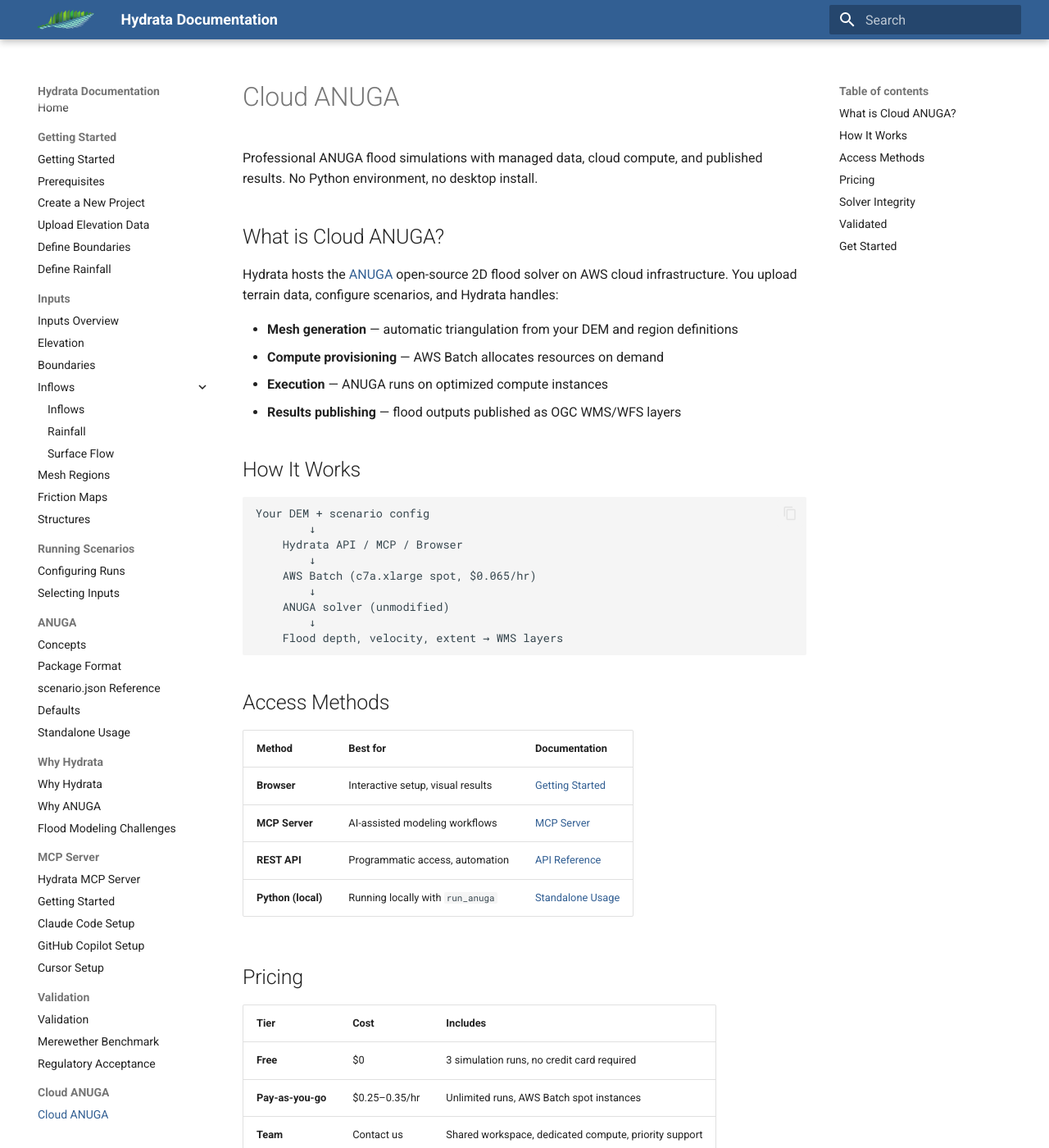
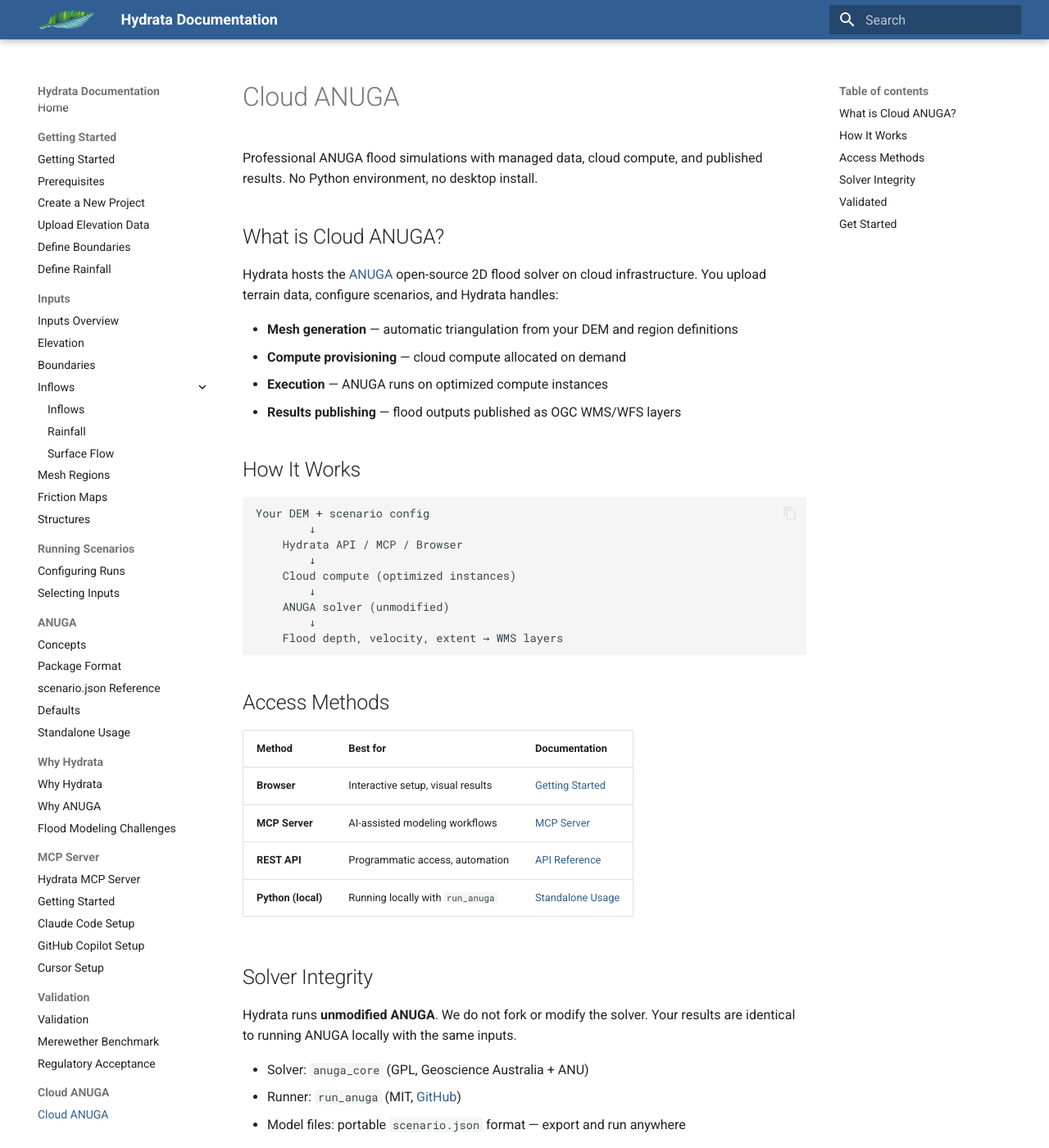
Before and after one commit to Hydrata/docs_hydrata, an MkDocs documentation site: the page built from docs/cloud-anuga/index.md, in a window 1280 px wide and 1400 px high. Shown: the whole window at 82% size. Built offline with MkDocs 1.6.1 and Material for MkDocs 9.7.7, drawn with Linux system fonts in a browser that asks for light colours; some of the changed text lies outside the part shown.

Commit message:
fix: remove AWS infrastructure and pricing details from docs
Make customer-facing docs infrastructure-agnostic by removing
AWS Batch, EC2 instance types, spot pricing, and per-run cost
details. Keeps capability descriptions intact.

```diff
--- a/docs/cloud-anuga/index.md
+++ b/docs/cloud-anuga/index.md
@@ -4,10 +4,10 @@ Professional ANUGA flood simulations with managed data, cloud compute, and publi
 
 ## What is Cloud ANUGA?
 
-Hydrata hosts the [ANUGA](https://github.com/anuga-community/anuga_core) open-source 2D flood solver on AWS cloud infrastructure. You upload terrain data, configure scenarios, and Hydrata handles:
+Hydrata hosts the [ANUGA](https://github.com/anuga-community/anuga_core) open-source 2D flood solver on cloud infrastructure. You upload terrain data, configure scenarios, and Hydrata handles:
 
 - **Mesh generation** — automatic triangulation from your DEM and region definitions
-- **Compute provisioning** — AWS Batch allocates resources on demand
+- **Compute provisioning** — cloud compute allocated on demand
 - **Execution** — ANUGA runs on optimized compute instances
 - **Results publishing** — flood outputs published as OGC WMS/WFS layers
 
@@ -18,7 +18,7 @@ Your DEM + scenario config
         ↓
     Hydrata API / MCP / Browser
         ↓
-    AWS Batch (c7a.xlarge spot, $0.065/hr)
+    Cloud compute (optimized instances)
         ↓
     ANUGA solver (unmodified)
         ↓
@@ -33,20 +33,6 @@ Your DEM + scenario config
 | **MCP Server** | AI-assisted modeling workflows | [MCP Server](../mcp/index.md) |
 | **REST API** | Programmatic access, automation | [API Reference](https://hydrata.com/api/v2/) |
 | **Python (local)** | Running locally with `run_anuga` | [Standalone Usage](../anuga/getting-started.md) |
-
-## Pricing
-
-| Tier | Cost | Includes |
-|---|---|---|
-| **Free** | $0 | 3 simulation runs, no credit card required |
-| **Pay-as-you-go** | $0.25–0.35/hr | Unlimited runs, AWS Batch spot instances |
-| **Team** | Contact us | Shared workspace, dedicated compute, priority support |
-
-Typical costs:
-
-- **Merewether benchmark** (small urban model): ~$0.017/run
-- **Medium catchment** (1–5 km²): ~$0.50–2.00/run
-- **Large floodplain** (50+ km²): ~$5–20/run
 
 ## Solver Integrity
 
```
Also changed, not shown: docs/mcp/getting-started.md (+1 -1 lines), docs/validation/merewether.md (+1 -2 lines).
